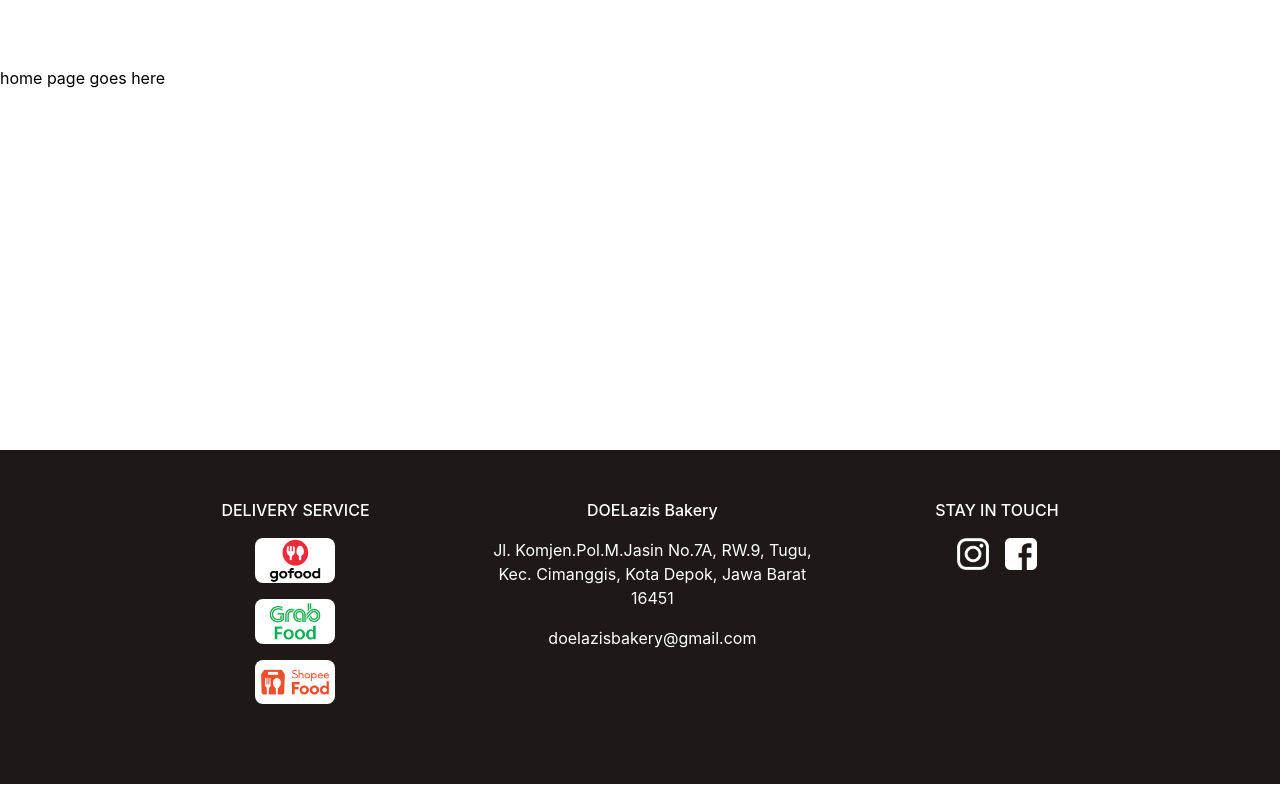
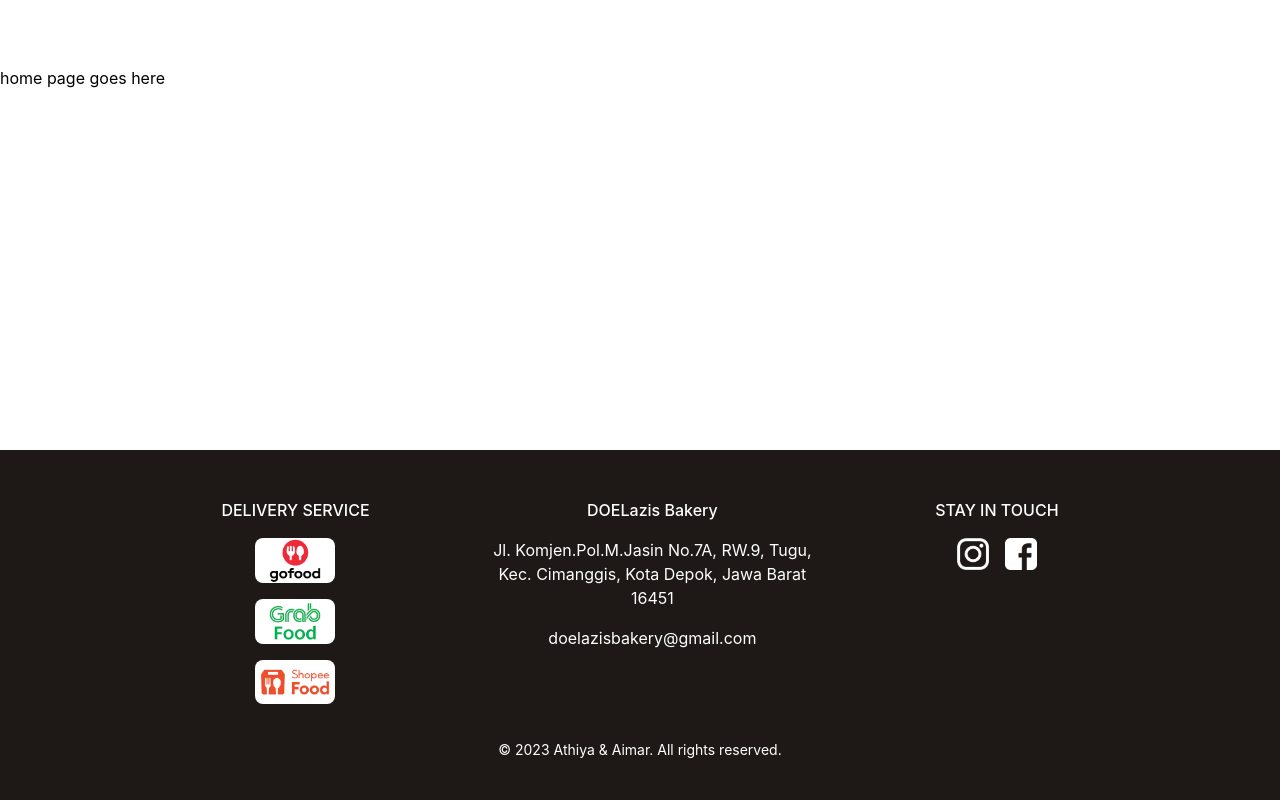
Before and after one commit to aimarmln/DOELazis-bakery, a React (Create React App) app: page / in a window 1280 px wide. Shown: the part 382-1182 px from the top of the page. Built offline with nearby package versions, Linux system fonts and the light colour scheme.

Commit message:
feat: add copyright in footer

```diff
--- a/src/components/Footer.jsx
+++ b/src/components/Footer.jsx
@@ -36,7 +36,7 @@ const Footer = () => {
   ];
 
   return (
-    <footer className="pt-12 pb-16 px-40 text-white flex justify-around" style={{ backgroundColor: "#1E1916" }}>
+    <footer className="relative pt-12 pb-20 px-40 text-white flex justify-around" style={{ backgroundColor: "#1E1916" }}>
       <div>
         <p className="font-medium">DELIVERY SERVICE</p>
         {deliveryServices.map(({ src, alt, url }, idx) => (
@@ -64,6 +64,7 @@ const Footer = () => {
           ))}
         </div>
       </div>
+      <p className="absolute bottom-10 text-sm">&copy; 2023 Athiya & Aimar. All rights reserved.</p>
     </footer>
   );
 }
```
